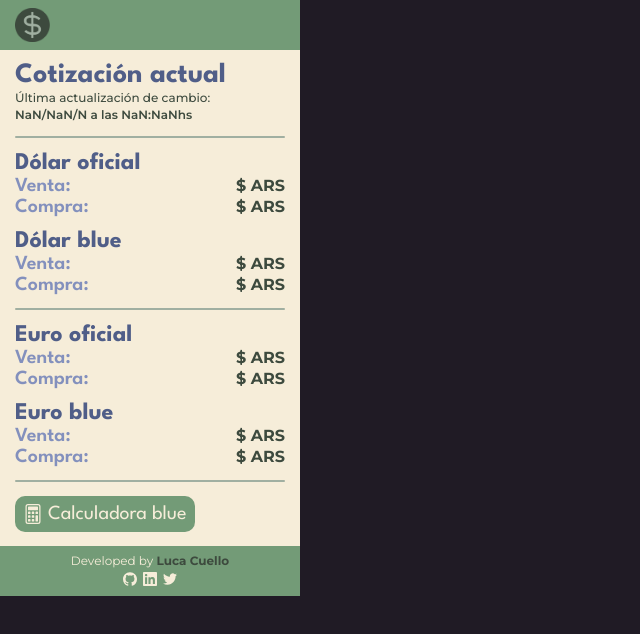
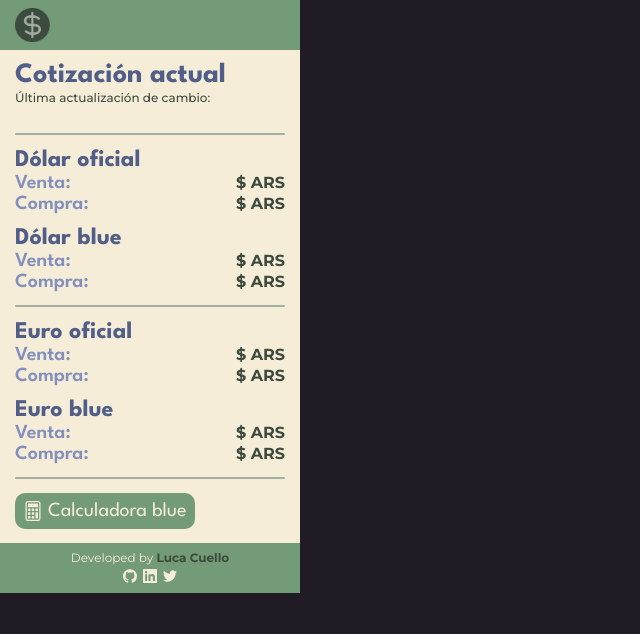
Before and after one commit to LucaCuello/DolarLive, a React (Vite) app: page / in a window 1280 px wide. Shown: the top 634 px of the page, without its empty margins (0-640 px from the left). Built offline with nearby package versions, Linux system fonts and the light colour scheme; no server answers.

Commit message:
Fixed a minor issue where NaN appeared in the last update span when opening the popup

```diff
--- a/src/App.css
+++ b/src/App.css
@@ -67,6 +67,7 @@ body {
 
 .extension-title span:nth-of-type(2) {
   font-weight: 600;
+  height: 12px;
 }
 
 .extension-divider {
--- a/src/App.tsx
+++ b/src/App.tsx
@@ -35,8 +35,6 @@ function App() {
     hours = lastUpdate.getHours(),
     minutes = lastUpdate.getMinutes();
 
-  // console.log();
-
   return (
     <div className="extension-container">
       <header className="extension-header">
@@ -62,7 +60,7 @@ function App() {
           animate={{ opacity: 1 }}
           transition={{ duration: 1.8 }}
         >
-          {day}/{month}/{year} a las {hours}:{minutes}hs
+          {isNaN(day) ? "" : `${day}/${month}/${year} a las ${hours}:${minutes}hs`}
         </motion.span>
       </motion.div>
       <div className="extension-divider"></div>
```
